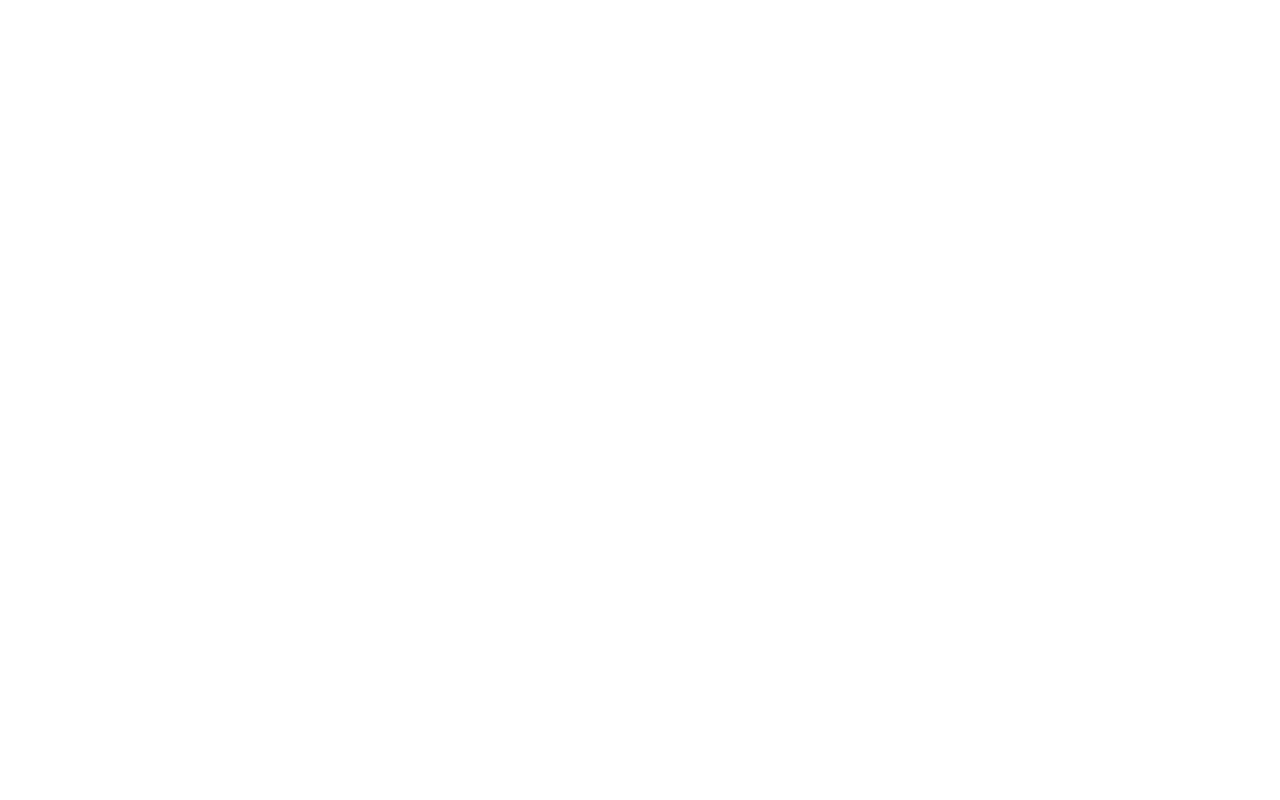
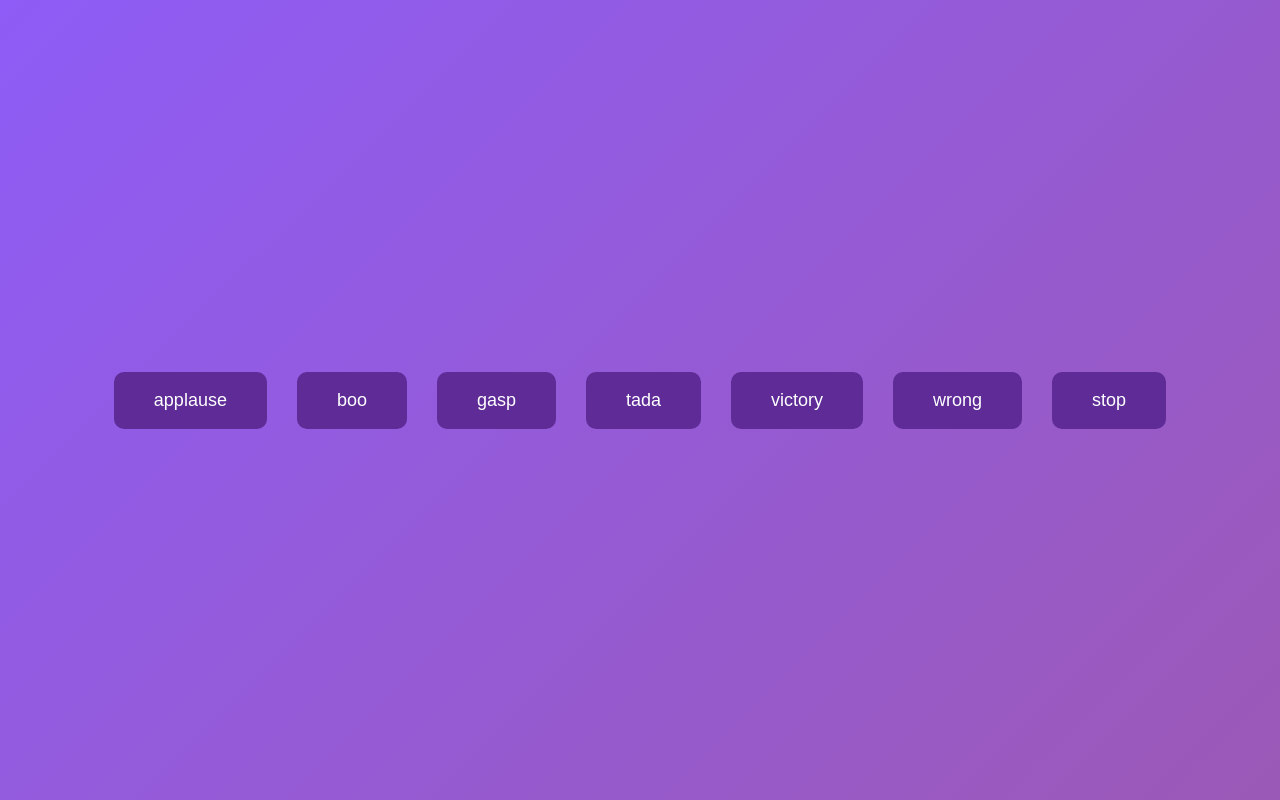
Before and after one commit to acciojob/Soundbar-roopansh123, a website: page main.html in a window 1280 px wide. Drawn offline with Linux system fonts and the light colour scheme.

Commit message:
created a submission

```diff
--- a/main.html
+++ b/main.html
@@ -8,6 +8,15 @@
 
 <body>
 	<!-- the entire body must be written by student -->
+	<div id="buttons">
+  <button class="btn">applause</button>
+  <button class="btn">boo</button>
+  <button class="btn">gasp</button>
+  <button class="btn">tada</button>
+  <button class="btn">victory</button>
+  <button class="btn">wrong</button>
+  <button class="stop">stop</button>
+</div>
     <script type="text/javascript" src="./script.js">
 </script>
 
--- a/styles.css
+++ b/styles.css
@@ -1 +1,37 @@
 /*  your css code here. If applicable */
+body {
+  margin: 0;
+  height: 100vh;
+  display: flex;
+  justify-content: center;
+  align-items: center;
+  font-family: "Poppins", sans-serif;
+
+  /* Gradient background like image */
+  background: linear-gradient(135deg, #8e5cf6, #9b59b6);
+}
+
+#buttons {
+  display: flex;
+  gap: 30px;
+  flex-wrap: wrap;
+  justify-content: center;
+}
+
+.btn, .stop {
+  background-color: #5e2b97;
+  color: white;
+  border: none;
+  padding: 18px 40px;
+  border-radius: 10px;
+  font-size: 18px;
+  cursor: pointer;
+  text-transform: lowercase;
+  transition: 0.2s ease;
+}
+
+/* Hover effect */
+.btn:hover, .stop:hover {
+  transform: scale(1.05);
+  background-color: #4a1f7a;
+}
```
